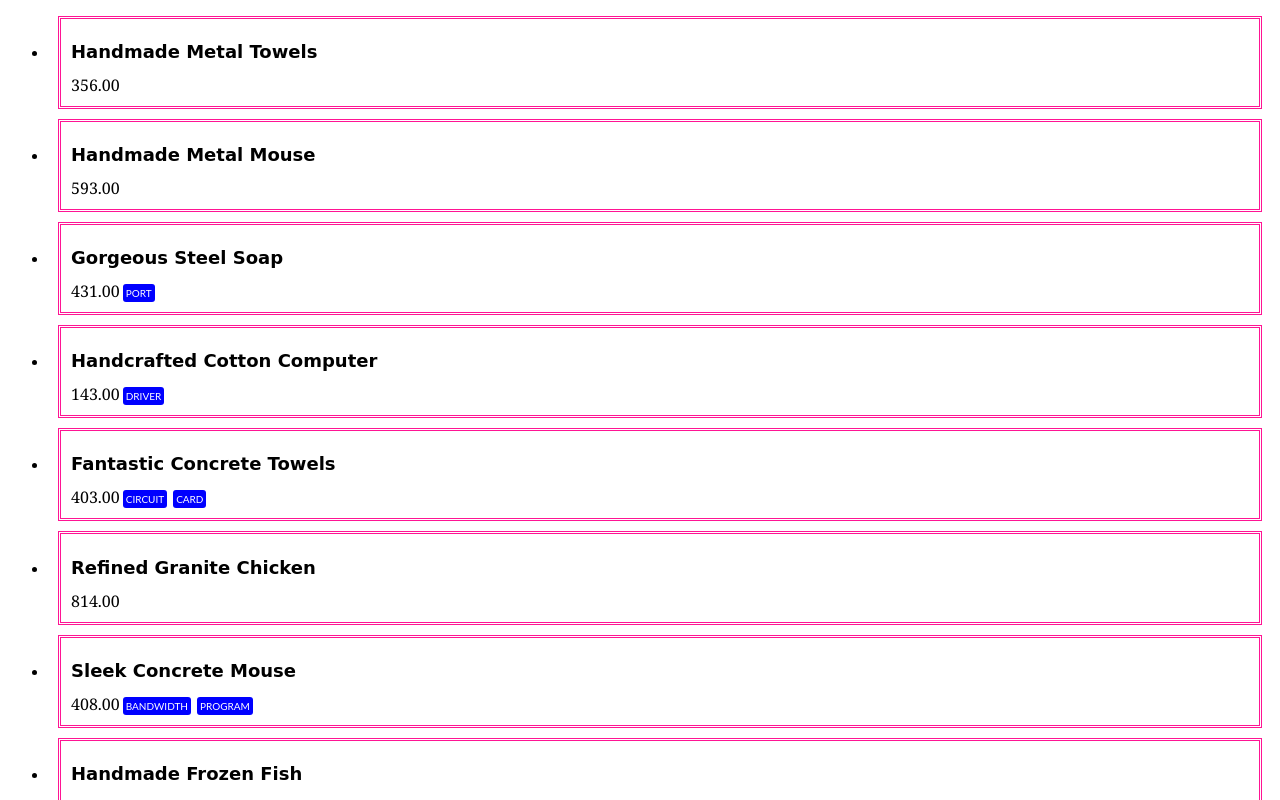
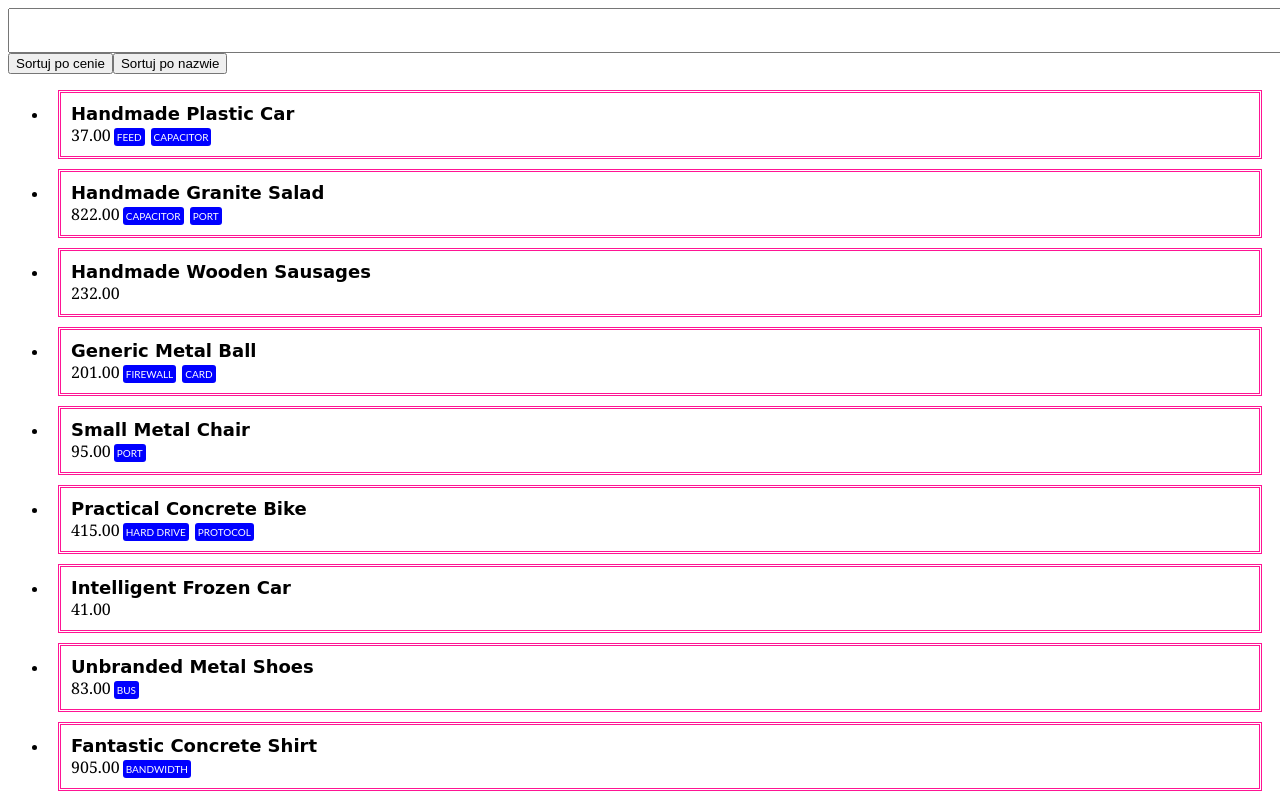
Before and after one commit to krisdante/ex-devmeetings-angular, an Angular app: page / in a window 1280 px wide. Shown: the top 800 px of the page. Built offline with nearby package versions, Linux system fonts and the light colour scheme.

Commit message:
Evens, sorting

```diff
--- a/src/app/app.component.html
+++ b/src/app/app.component.html
@@ -1 +1 @@
-<app-products-list [products]="productsObj()"></app-products-list>
+<app-products-list [products]="productsObj()" (filterUpdated)="onFilterUpdated($event)" (sortUpdated)="onSort($event)"></app-products-list>
--- a/src/app/app.component.ts
+++ b/src/app/app.component.ts
@@ -1,31 +1,31 @@
-import { Component } from '@angular/core';
+import { Component, OnInit } from '@angular/core';
 import { Product, ProductImpl} from './product/product.interface';
 import faker from 'faker';
+import { Filter } from './filter.interface';
 
 @Component({
   selector: 'app-root',
   templateUrl: './app.component.html',
   styleUrls: ['./app.component.css']
 })
-export class AppComponent {
+export class AppComponent implements OnInit {
   public title = 'app';
+  private products: Array<ProductImpl>;
+  private filter: string;
+  private sortBy: Filter;
 
+  ngOnInit() {
+    this.products = this.productsProvider();
+    this.filter = '';
+  }
 
+  public onFilterUpdated(event) {
+    this.filter = event;
+  }
 
-  public products(): Array<{price: number, name: string, promoted: boolean}>  {
-    return [
-      {
-        price: 12,
-        name: 'Something',
-        promoted: false
-      },
-      {
-        price: 14,
-        name: 'Something Else',
-        promoted: true
-      }
-    ];
-  };
+  public onSort(event) {
+    this.sortBy = event
+  }
 
   private productsProvider(): Array<ProductImpl> {
     let res = [];
@@ -42,8 +42,34 @@ export class AppComponent {
   }
 
   public productsObj(): Array<Product>  {
-    let res = this.productsProvider();
+    let res = this.products;
+    res = res.filter((item)=>{
+      let where = item.name + item.price + item.tags.join();
+      return where.toLocaleLowerCase().match(this.filter.toLocaleLowerCase())
+    });
+    if(this.sortBy) {
+      switch (this.sortBy.field) {
+        case 'price':
+          res.sort((item1, item2) => {
+            if(this.sortBy.ascending) {
+              return parseFloat(item1.price) > parseFloat(item2.price) ? 1 : -1;
+            } else {
+              return parseFloat(item1.price) < parseFloat(item2.price) ? 1 : -1;
+            }
+          });
+          break;
 
+        case 'name':
+          res.sort((item1, item2) => {
+            if(this.sortBy.ascending) {
+              return item1.name > item2.name ? 1 : -1;
+            } else {
+              return item1.name < item2.name ? 1 : -1;
+            }
+          });
+          break;
+      }
+    }
     let promoted = res.filter((item) => item.promoted);
     let normal = res.filter((item) => !item.promoted);
 
--- /dev/null
+++ b/src/app/filter.interface.ts
@@ -0,0 +1,4 @@
+export class Filter {
+    public field: string;
+    public ascending: boolean;
+}
--- a/src/app/product/product.component.css
+++ b/src/app/product/product.component.css
@@ -10,6 +10,7 @@
 .product__name {
     font-size: 18px;
     font-family: "Comic Sans MS";
+    margin: 0;
 }
 
 .product__price {
@@ -26,3 +27,13 @@
     font-size: 10px;
     text-transform: uppercase;
 }
+
+.product__cta {
+    display: block;
+    margin: 10px;
+    background: pink;
+    color: white;
+    border: none;
+    width: 100px;
+    height: 20px;
+}
--- a/src/app/product/product.component.html
+++ b/src/app/product/product.component.html
@@ -2,4 +2,5 @@
   <h1 class="product__name">{{product.name}}</h1>
   <span class="product__price">{{product.price}}</span>
   <span class="product__tag" *ngFor="let tag of product.tags">{{tag}}</span>
+  <!--<button class="product__cta">Kup!</button>-->
 </div>
--- a/src/app/product/product.interface.ts
+++ b/src/app/product/product.interface.ts
@@ -11,7 +11,6 @@ export interface TaggableProduct {
     tags: Array<string>;
 }
 
-
 export class ProductImpl implements Product, PromotedProduct, TaggableProduct {
     constructor(
         public name, public price, public promoted = false, public tags = []
--- a/src/app/products-list/products-list.component.css
+++ b/src/app/products-list/products-list.component.css
@@ -0,0 +1,5 @@
+.filter__input {
+    width: 100%;
+    font-size: 26px;
+    padding: 5px;
+}
--- a/src/app/products-list/products-list.component.html
+++ b/src/app/products-list/products-list.component.html
@@ -1,5 +1,10 @@
-<ul>
-  <li *ngFor="let product of products">
+<div class="filter">
+  <input class="filter__input" (keyup)="filterProducts($event)">
+  <button class="filter__sort filter__sort--price" (click)="sort('price')" >Sortuj po cenie</button>
+  <button class="filter__sort filter__sort--name" (click)="sort('name')" >Sortuj po nazwie</button>
+</div>
+<ul class="list">
+  <li *ngFor="let product of filteredProducts" class="list__item">
     <app-product [product]="product"></app-product>
   </li>
 </ul>
--- a/src/app/products-list/products-list.component.ts
+++ b/src/app/products-list/products-list.component.ts
@@ -1,17 +1,51 @@
-import {Component, Input, OnInit} from '@angular/core';
+import {Component, Input, OnInit, Output, EventEmitter} from '@angular/core';
 import {Product} from './../product/product.interface';
+import {Filter} from '../filter.interface';
+import {current} from "codelyzer/util/syntaxKind";
 @Component({
   selector: 'app-products-list',
   templateUrl: './products-list.component.html',
   styleUrls: ['./products-list.component.css']
 })
+
 export class ProductsListComponent implements OnInit {
 
-  constructor() { }
+  constructor() {
+  }
 
-  @Input() public products: Array<Product>;
+  public filteredProducts: Array<Product>;
+  public givenProducts: Array<Product>;
+  public currentSort: Filter;
+
+  @Input() set products(products : Array<Product>) {
+    this.filteredProducts = this.givenProducts = products;
+  };
+
+  @Output() filterUpdated = new EventEmitter();
+  @Output() sortUpdated = new EventEmitter();
+
+  public filterProducts(event) {
+      let val = event.target.value;
+      this.filterUpdated.emit(val);
+  }
+
+  public sort(field) {
+    if(this.currentSort.field == field) {
+      this.currentSort.ascending = !this.currentSort.ascending;
+    } else {
+      this.currentSort = {
+        field: field,
+        ascending: true
+      };
+    }
+    this.sortUpdated.emit(this.currentSort);
+  }
 
   ngOnInit() {
+    this.currentSort = {
+      field: 'name',
+      ascending: true
+    }
   }
 
 }
```
